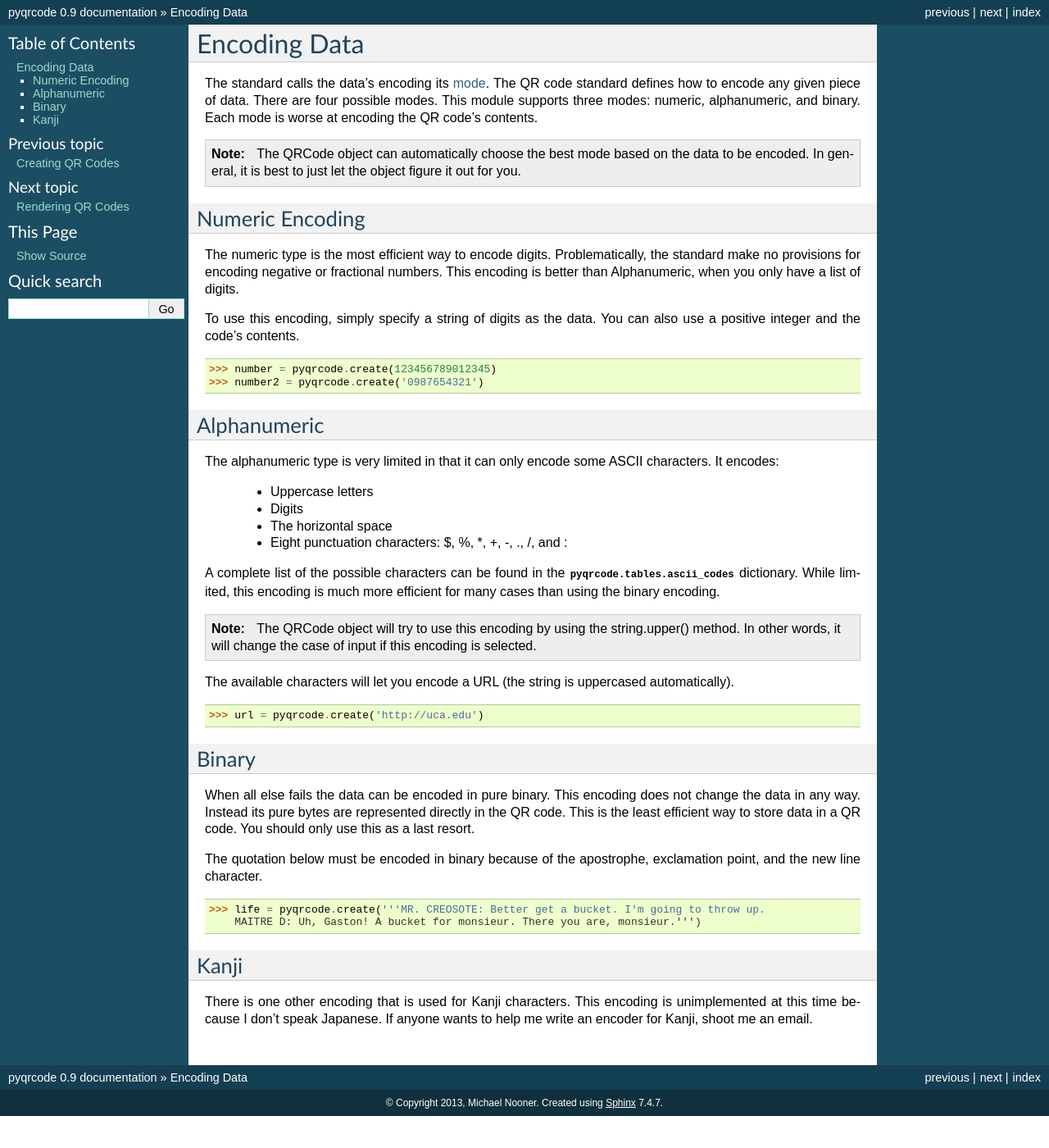
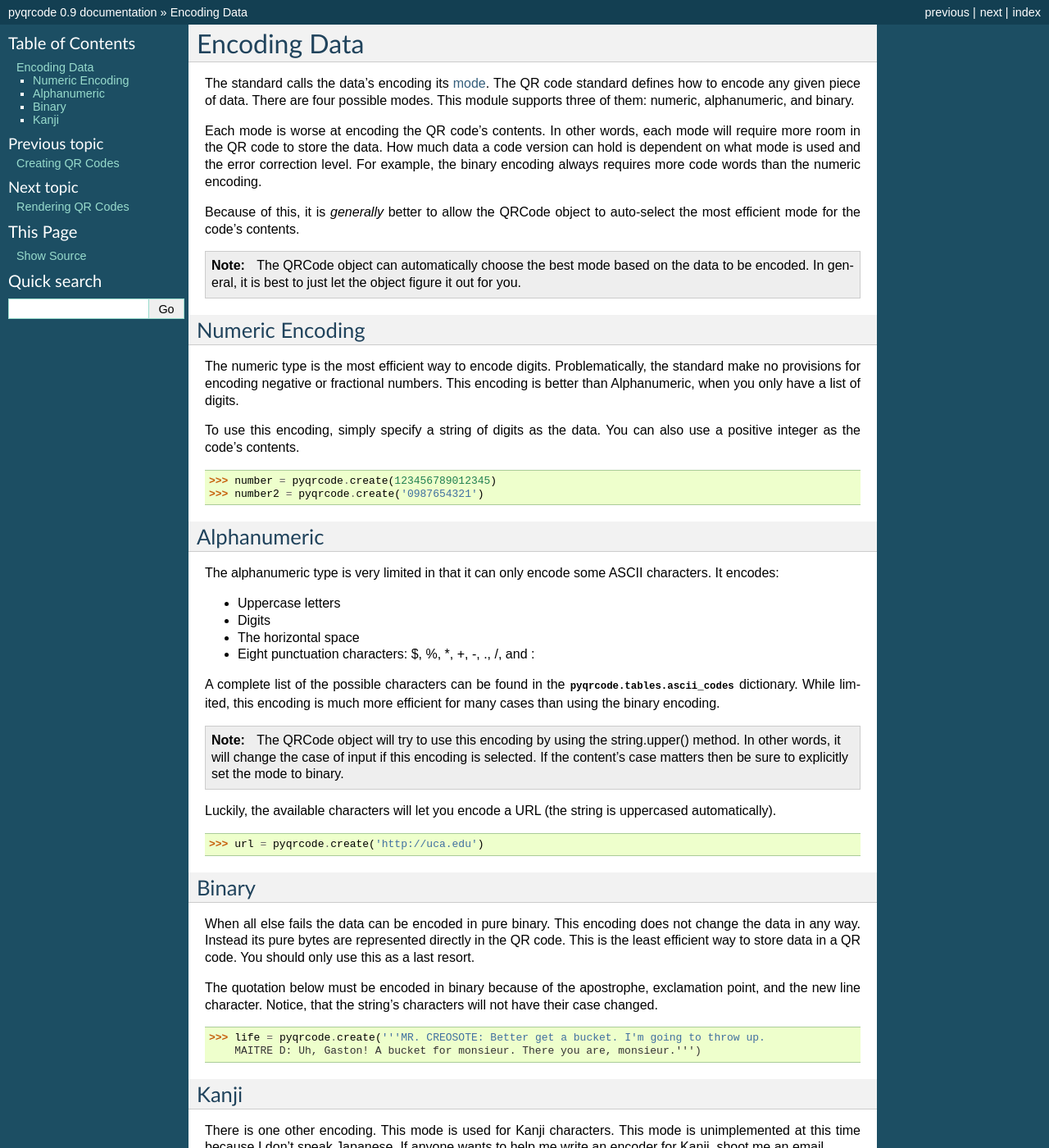
Before and after one commit to mnooner256/pyqrcode, a Sphinx documentation site: the page built from docs/encoding.rst, in a window 1280 px wide and 1400 px high. Shown: the whole window at 82% size. Built offline with Sphinx 7.4.7, drawn with Linux system fonts in a browser that asks for light colours; some of the changed text lies outside the part shown.

Commit message:
Fixing up the docs

```diff
--- a/docs/README.rst
+++ b/docs/README.rst
@@ -13,7 +13,8 @@ Unlike other generators, all of the automation can be controlled manually. You
 are free to set any or all of the properties of your QR code.
 
 QR codes can be saved as SVG, PNG (by using the
-`pypng <https://pypi.python.org/pypi/pypng/>`_ module), and plain text.
+`pypng <https://pypi.python.org/pypi/pypng/>`_ module), and plain text. PIL is
+not used to render the image files.
 
 The pyqrcode module attempts to follow the QR code standard as closely as
 possible. The terminology and the encodings used in pyqrcode come directly
--- a/docs/encoding.rst
+++ b/docs/encoding.rst
@@ -3,9 +3,17 @@ Encoding Data
 
 The standard calls the data's encoding its :term:`mode`. The QR code standard
 defines how to encode any given piece of data. There are
-four possible modes. This module supports three modes:
-numeric, alphanumeric, and binary. Each mode is worse at encoding the QR code's
-contents.
+four possible modes. This module supports three of them:
+numeric, alphanumeric, and binary.
+
+Each mode is worse at encoding the QR code's
+contents. In other words, each mode will require more room in the QR code to
+store the data. How much data a code version can hold is dependent on what
+mode is used and the error correction level. For example, the binary encoding
+always requires more code words than the numeric encoding.
+
+Because of this, it is *generally* better to allow the QRCode object to
+auto-select the most efficient mode for the code's contents.
 
 .. note::
    The QRCode object can automatically choose the best mode based on the data
@@ -21,7 +29,7 @@ This encoding is better than Alphanumeric, when you only have a list of
 digits.
 
 To use this encoding, simply specify a string of digits as the data.
-You can also use a positive integer and the code's contents.
+You can also use a positive integer as the code's contents.
 
 .. code-block:: python
 
@@ -34,10 +42,10 @@ Alphanumeric
 The alphanumeric type is very limited in that it can only encode some ASCII
 characters. It encodes:
 
-  * Uppercase letters
-  * Digits
-  * The horizontal space
-  * Eight punctuation characters: $, %, \*, +, -, ., /, and :
+* Uppercase letters
+* Digits
+* The horizontal space
+* Eight punctuation characters: $, %, \*, +, -, ., /, and :
 
 A complete list of the possible characters can be found in the
 :py:data:`pyqrcode.tables.ascii_codes` dictionary. While limited, this encoding
@@ -46,9 +54,10 @@ is much more efficient for many cases than using the binary encoding.
 .. note::
    The QRCode object will try to use this encoding by using the
    string.upper() method. In other words, it will change the case of input
-   if this encoding is selected.
+   if this encoding is selected. If the content's case matters then be sure
+   to explicitly set the mode to binary.
 
-The available characters will let you encode a URL
+Luckily, the available characters will let you encode a URL
 (the string is uppercased automatically).
 
 .. code-block:: python
@@ -65,7 +74,8 @@ directly in the QR code. This is the least efficient way to store data in a
 QR code. You should only use this as a last resort.
 
 The quotation below must be encoded in binary because of the apostrophe,
-exclamation point, and the new line character.
+exclamation point, and the new line character. Notice, that the string's
+characters will not have their case changed.
 
 .. code-block:: python
 
@@ -75,6 +85,6 @@ exclamation point, and the new line character.
 Kanji
 =====
 
-There is one other encoding that is used for Kanji characters. This encoding
-is unimplemented at this time because I don't speak Japanese. If anyone wants
-to help me write an encoder for Kanji, shoot me an email.
+There is one other encoding. This mode is used for Kanji characters. This
+mode is unimplemented at this time because I don't speak Japanese. If anyone
+wants to help me write an encoder for Kanji, shoot me an email.
```
Also changed, not shown: other parts of docs/README.rst (+1 -1 lines), README.md (+8 -1 lines), docs/index.rst (+9 -3 lines), docs/rendering.rst (+14 -6 lines), pyqrcode/__init__.py (+23 -11 lines), 2 other files.
